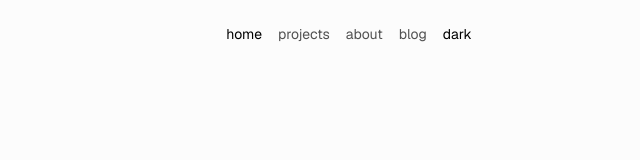
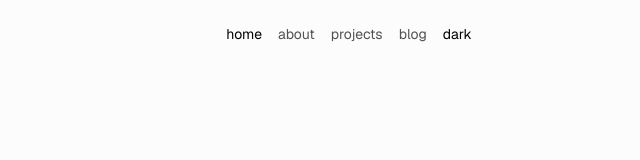
Before and after one commit to kWAYTV/portfolio, a Next.js app: page / in a window 1280 px wide. Shown: the top 160 px of the page, without its empty margins (291-931 px from the left). Built offline with nearby package versions, Linux system fonts and the light colour scheme.

Commit message:
fix: Correct order of navigation items by ensuring the projects link is consistently included

```diff
--- a/src/consts/nav-items.ts
+++ b/src/consts/nav-items.ts
@@ -1,6 +1,6 @@
 export const navItems = [
   { href: "/", label: "home" },
+  { href: "/about", label: "about" },
   { href: "/projects", label: "projects" },
-  { href: "/about", label: "about" },
   { href: "/blog", label: "blog" },
 ];
```
